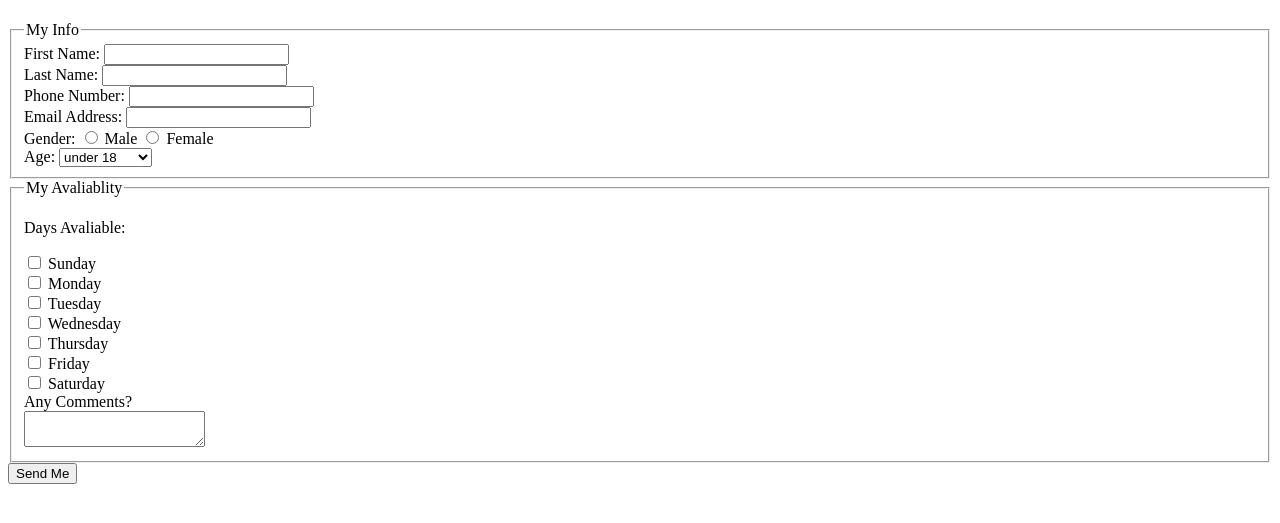
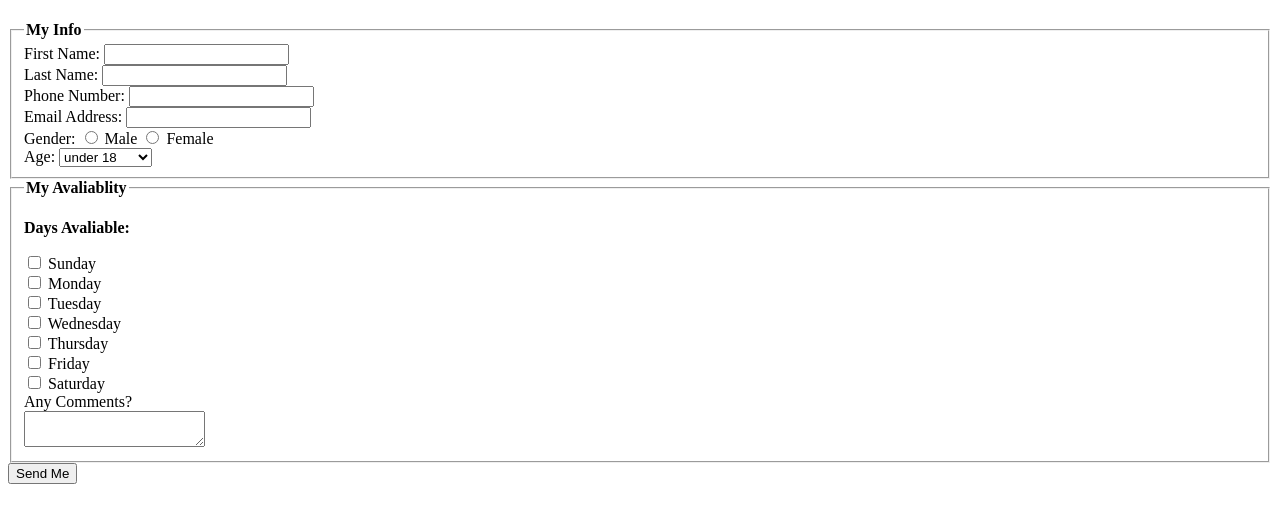
Before and after one commit to aqiao-814/lab4, a plain HTML site: page index.html in a window 1280 px wide. Shown: the part 59-582 px from the top of the page. Drawn offline with Linux system fonts and the light colour scheme.

Commit message:
added <strong> tags and validator error

```diff
--- a/index.html
+++ b/index.html
@@ -12,7 +12,7 @@
 
   <form method="POST" action="http://bloomingdale.sat.iit.edu/kriedan/lab3formscript.php">
     <fieldset>
-      <legend>My Info</legend>
+      <legend><strong>My Info</strong></legend>
 
       <div>
         <label>First Name: <input type="text" name="first_name_field"></label>
@@ -51,10 +51,9 @@
         </select>
       </div>
     </fieldset>
-
     <fieldset>
-      <legend>My Avaliablity</legend>
-      <p>Days Avaliable: </p>
+      <legend><strong>My Avaliablity</strong></legend>
+      <p><strong>Days Avaliable: </strong></p>
           <div>
             <input type="checkbox" name="available_field[]" value="Sunday">
             <label>Sunday</label>
```
